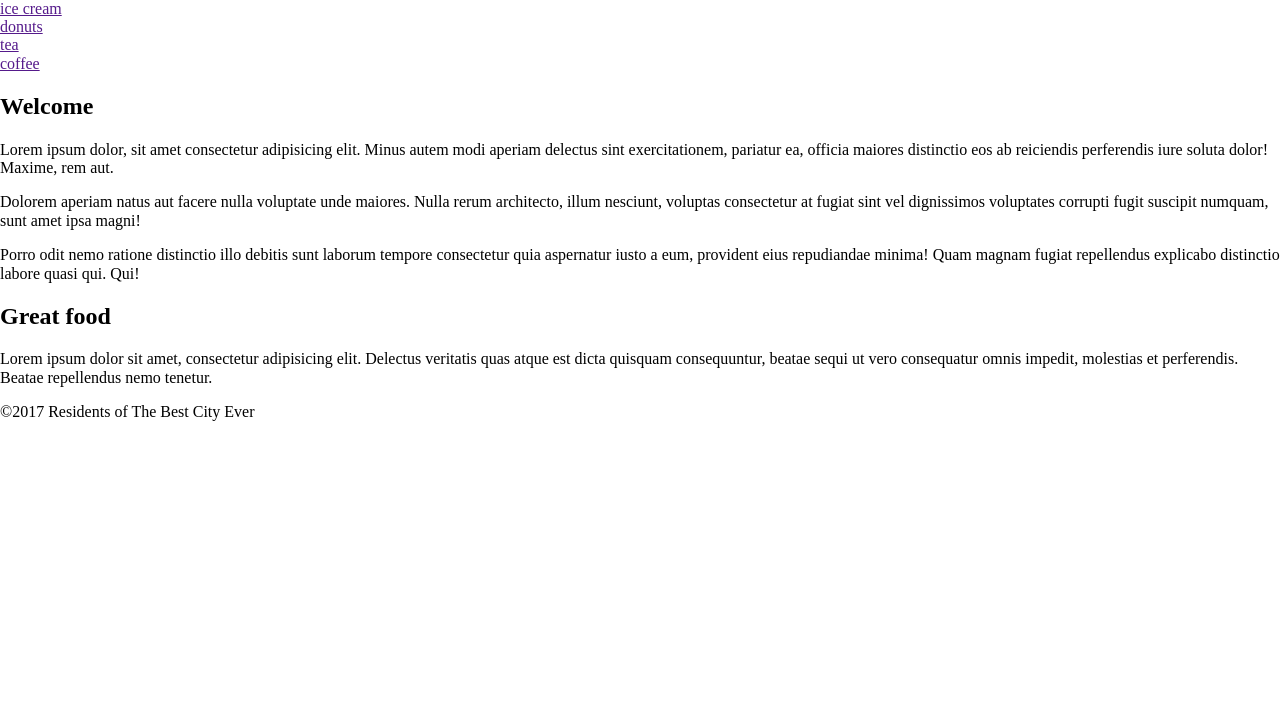
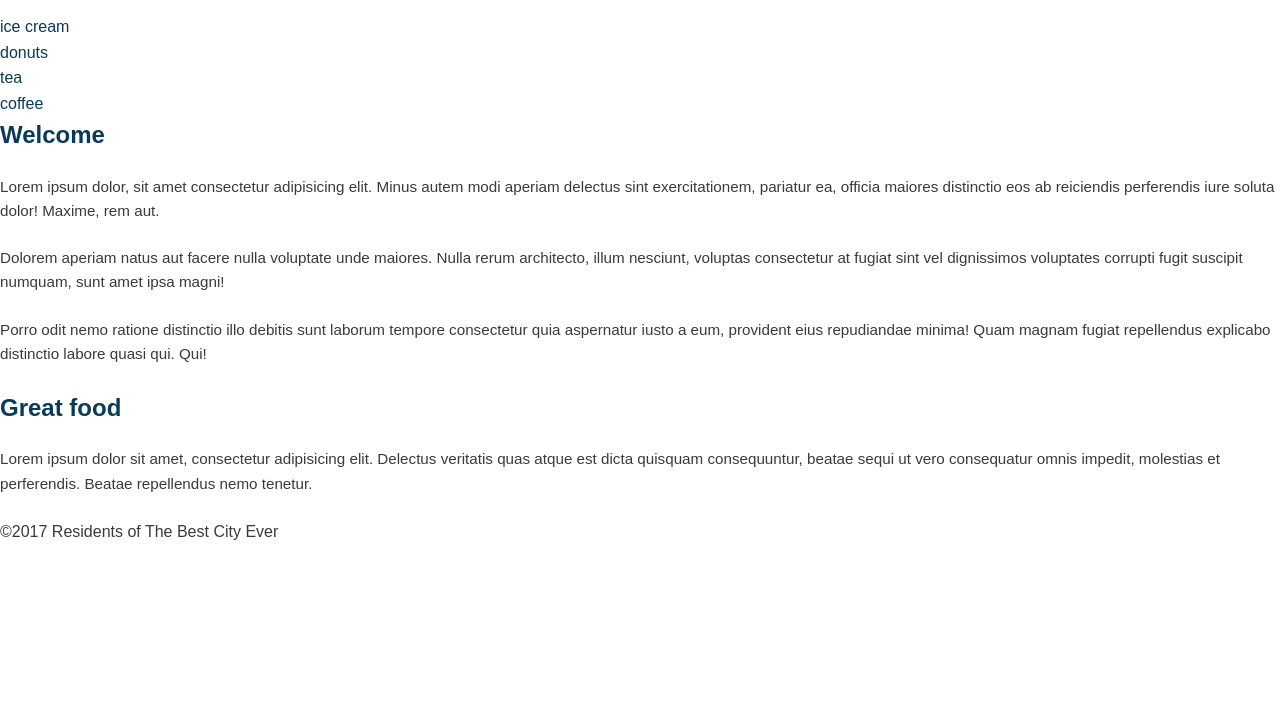
Before and after one commit to markgoho/layout-techniques, a plain HTML site: page index.html in a window 1280 px wide. Shown: the part 80-800 px from the top of the page. Drawn offline with Linux system fonts and the light colour scheme.

Commit message:
Adding base styles

```diff
--- a/style.css
+++ b/style.css
@@ -4,3 +4,28 @@
 }
 
 /* Base styles */
+body {
+  font-family: 'Varela Round', sans-serif;
+  line-height: 1.6;
+  color: #3a3a3a;
+}
+
+p {
+  font-size: .95em;
+  margin-bottom: 1.5em;
+}
+
+h2,
+h3,
+a {
+  color: #093a58;
+}
+
+h2,
+h3 {
+  margin-top: 0;
+}
+
+a {
+  text-decoration: none;
+}
```
